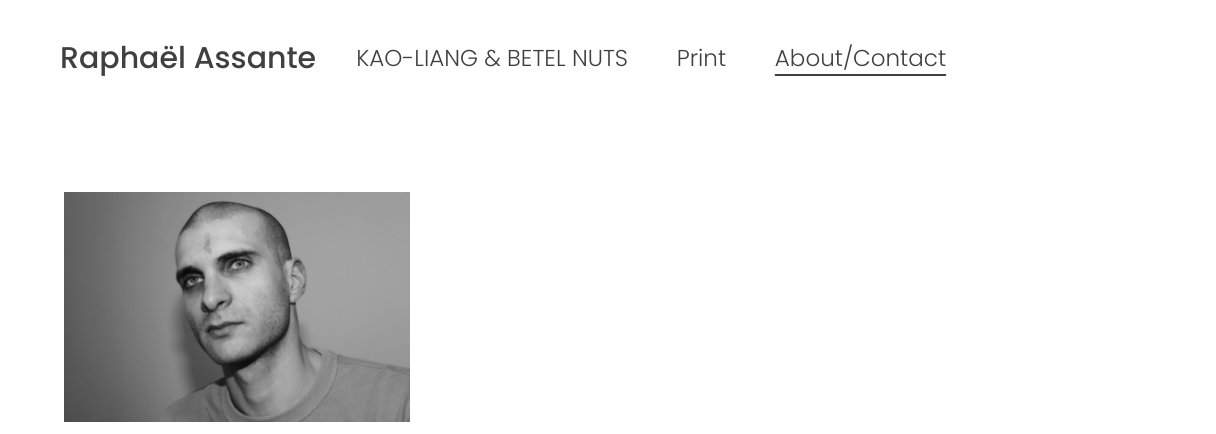
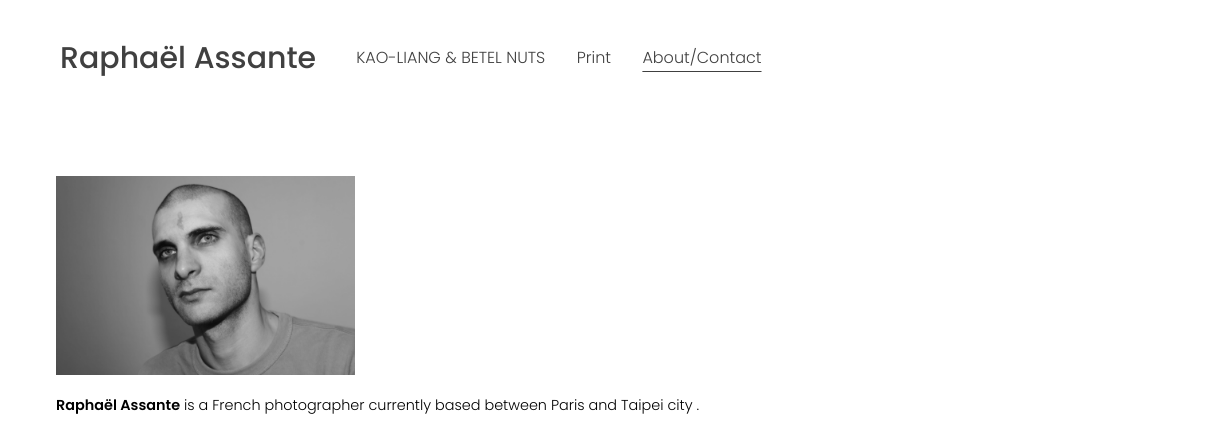
Before and after one commit to JulienArbellini/raphaelassant, a website: page src/contact.html in a window 1280 px wide. Shown: the top 434 px of the page, 0-1216 px from the left. Drawn offline with nearby package versions, Linux system fonts and the light colour scheme.

Commit message:
menu réparé + source style dans src + image dans print

```diff
--- a/src/contact.html
+++ b/src/contact.html
@@ -7,13 +7,14 @@
       content="width=device-width, height=devise-height, initial-scale=1.0"
     />
     <link rel="stylesheet" href="../src/style/main.css" />
-    <link href="../dist/output.css" rel="stylesheet" />
+    <link href="./output.css" rel="stylesheet" />
     <title>Raphaël Assante</title>
     <link rel="preconnect" href="https://fonts.googleapis.com" />
     <link rel="preconnect" href="https://fonts.gstatic.com" crossorigin />
     <link rel="apple-touch-icon" sizes="180x180" href="./images/favicon/apple-touch-icon.png" />
     <link rel="icon" type="image/png" sizes="32x32" href="./images/favicon/favicon-32x32.png" />
     <link rel="icon" type="image/png" sizes="16x16" href="./images/favicon/favicon-16x16.png" />
+    <script src="https://ajax.googleapis.com/ajax/libs/jquery/3.6.3/jquery.min.js"></script>
     <link rel="manifest" href="./images/favicon/site.webmanifest" />
     <link
       href="https://fonts.googleapis.com/css2?family=Poppins:ital,wght@0,100;0,200;0,300;0,400;0,500;0,600;0,700;0,900;1,100;1,200;1,300;1,400;1,500;1,600;1,700;1,800;1,900&display=swap"
@@ -23,7 +24,7 @@
 
   <body class="font-poppins overflow-x-hidden">
     <!-- <div id="viewport-size" class="bg-red-400"></div> -->
-    <div class="sm:h-screen">
+    <div class="sm:h-screen ">
       <!-- Menu mobile condenced -->
       <div
         id="menu-mobile"
@@ -62,7 +63,7 @@
       <div class="w-50 flex justify-center items-center">
           <a href="./" id="title" class="text-3xl  font-medium font-poppins ml-5">Raphaël Assante</a>
       </div>
-      <div id="menu-list" class="w-[590px] h-[34.95px] letter flex ml-10 justify-between text-[23px]">
+      <div id="menu-list" class="w-[590px] h-[34.95px] letter flex ml-10 justify-between text-[2vh]">
           <div class=" h-full flex justify-start items-center ">
               <a href="./" class="font-poppins  font-light hover:underline underline-offset-8 ">KAO-LIANG & BETEL NUTS</a>
           </div>
@@ -81,14 +82,14 @@
 
       <div
         id="content"
-        class="h-full flex flex-col lg:items-start lg:justify-start justify-center items-center w-full lg:p-16"
+        class="sm:fixed flex flex-col lg:items-start lg:justify-start justify-center items-center h-full w-auto sm:ml-14 sm:pt-32 pt-16"
       >
         <div
-          class="font-[300] mt-[8rem] w-[85%] lg:w-[60%] flex flex-col gap-5 text-lg mb-[130px]"
+          class="font-[300] w-[85%] lg:w-[70%] flex flex-col gap-5 text-[1.8vh] sm:mt-12"
         >
           <img
             src="./images/Raphael.jpg"
-            class="h-auto w-[100%] sm:w-[50%]"
+            class="h-[30%] w-fit sm:h-[23%] object-contain"
             alt=""
           />
           <div>
@@ -122,6 +123,10 @@
     </div>
   </body>
   <script>
+    var hauteurEcran = window.innerHeight;
+    var largeurMenu = (hauteurEcran*0.75)/1.48
+    let menuContent = $("#menu-list");
+    menuContent.css("width", largeurMenu + "px");
     const button = document.querySelector(".button");
     const navbar = document.querySelector("#navbar");
     const content = document.querySelector("#content");
```
Also changed, not shown: src/index.html (+3 -1 lines), src/print.html (+7 -2 lines), src/output.css (added).
